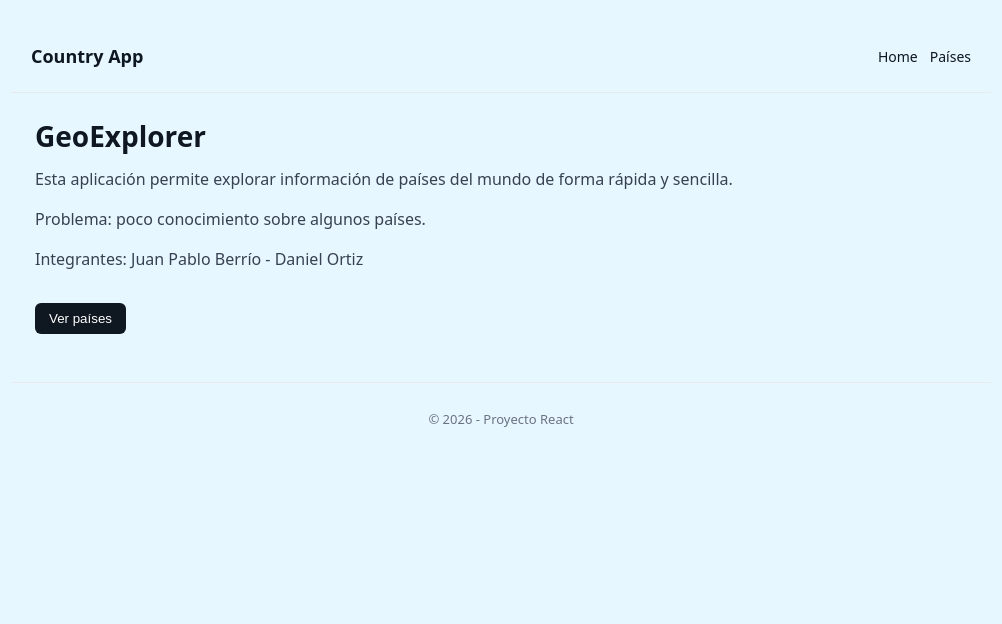
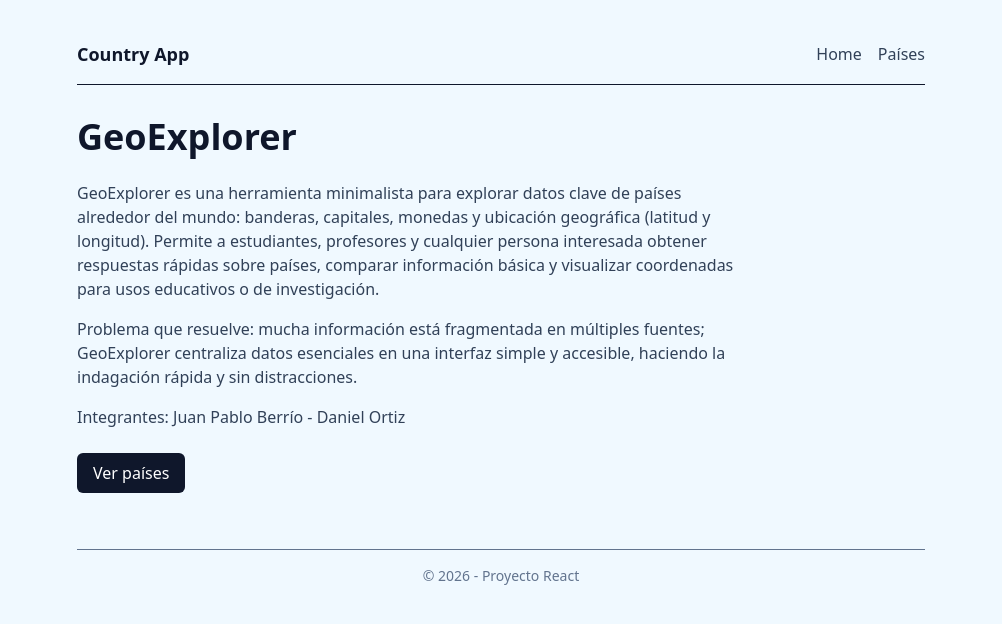
Before and after one commit to Ortizzz021/mini-app-react, a Next.js app in the folder mini-app/: page / in a window 1280 px wide. Shown: the top 624 px of the page, without its empty margins (139-1141 px from the left). Built offline with nearby package versions, Linux system fonts and the light colour scheme.

Commit message:
Ajustes Finales

```diff
--- a/mini-app/app/countries/page.js
+++ b/mini-app/app/countries/page.js
@@ -11,68 +11,70 @@ export default function Countries() {
 
   useEffect(() => {
     fetch("https://restcountries.com/v3.1/all?fields=name,capital,currencies,flags,latlng")
-      .then(res => res.json())
-      .then(data => {
+      .then((res) => res.json())
+      .then((data) => {
         setCountries(data);
         setLoading(false);
       })
-      .catch(err => {
+      .catch((err) => {
         console.error(err);
         setLoading(false);
       });
   }, []);
 
-  const filteredCountries = countries.filter(country =>
-    country.name.common.toLowerCase().includes(search.toLowerCase())
+  const filteredCountries = countries.filter((country) =>
+    country?.name?.common?.toLowerCase().includes(search.toLowerCase())
   );
-
-  const mainStyle = { padding: 24 };
-  const titleStyle = { fontSize: 20, fontWeight: 700, marginBottom: 12 };
-  const inputStyle = { width: '100%', padding: 10, border: '1px solid #e5e7eb', borderRadius: 6, marginBottom: 16 };
-  const listStyle = { display: 'flex', flexWrap: 'wrap', gap: 16 };
-  // reducir el ancho base de las tarjetas para que no se expandan demasiado
-  const cardStyle = { flex: '1 1 260px', border: '1px solid #eaeaea', borderRadius: 8, padding: 12, boxShadow: '0 1px 3px rgba(0,0,0,0.04)', background: '#fff', display: 'flex', flexDirection: 'column', alignItems: 'stretch' };
-  // hacer la imagen más alta y usar contain para mostrar la bandera completa
-  const imgStyle = { width: '100%', height: 150, objectFit: 'contain', background: '#f8fafc', borderRadius: 6, marginBottom: 8, display: 'block' };
-  const countryTitle = { fontSize: 16, fontWeight: 600, margin: '8px 0' };
-  const smallText = { color: '#6b7280', fontSize: 13, margin: 0 };
 
   return (
     <div>
       <Header />
 
-      <main style={mainStyle}>
-        <h1 style={titleStyle}>Lista de Países</h1>
-
+      <main className="py-8">
+        <div className="flex items-center justify-between mb-6">
+          <h1 className="text-2xl font-semibold">Lista de Países</h1>
           <input
             type="text"
             placeholder="Buscar país..."
-          style={inputStyle}
+            className="border rounded-md px-3 py-2 w-64 text-sm"
             onChange={(e) => setSearch(e.target.value)}
           />
+        </div>
 
-        {loading && <p>Cargando...</p>}
+        {loading ? (
+          <p className="text-sm text-slate-600">Cargando datos...</p>
+        ) : (
+          <div className="grid grid-cols-1 sm:grid-cols-2 lg:grid-cols-3 gap-6">
+            {filteredCountries.map((country, index) => (
+              <article
+                key={country?.name?.common ?? index}
+                className="bg-white rounded-lg shadow-sm border p-4 flex flex-col"
+              >
+                <div className="flex-shrink-0 mb-3 h-40 bg-slate-50 rounded overflow-hidden flex items-center justify-center">
+                  <img
+                    src={country?.flags?.png}
+                    alt={country?.name?.common ?? 'bandera'}
+                    className="h-full object-contain"
+                  />
+                </div>
 
-        <div style={listStyle}>
-          {filteredCountries.map((country, index) => (
-            <div key={index} style={cardStyle}>
-              <img src={country.flags.png} alt="flag" style={imgStyle} />
-              <h2 style={countryTitle}>
-                {country.name?.common || "Sin nombre"}
-              </h2>
+                <h2 className="text-lg font-medium mb-1">{country?.name?.common ?? "Sin nombre"}</h2>
 
-              <p style={smallText}>
-                Capital: {country.capital?.[0] || "N/A"}
-              </p>
+                <p className="text-sm text-slate-600 mb-1">Capital: {country?.capital?.[0] ?? "N/A"}</p>
 
-              <p style={smallText}>
-                Moneda: {country.currencies
-                  ? Object.values(country.currencies)[0]?.name
-                  : "N/A"}
-              </p>
+                <p className="text-sm text-slate-600 mb-2">Moneda: {country?.currencies ? Object.values(country.currencies)[0]?.name : "N/A"}</p>
+
+                <div className="mt-auto text-sm text-slate-500">
+                  {Array.isArray(country?.latlng) && country.latlng.length >= 2 ? (
+                    <p>Ubicación: lat {country.latlng[0].toFixed(4)}, lng {country.latlng[1].toFixed(4)}</p>
+                  ) : (
+                    <p>Ubicación: N/D</p>
+                  )}
                 </div>
+              </article>
             ))}
           </div>
+        )}
       </main>
 
       <Footer />
--- /dev/null
+++ b/mini-app/app/globals.css
@@ -0,0 +1,29 @@
+@import "tailwindcss";
+
+/* Minimal global styles + Tailwind base overrides */
+@layer base {
+  html, body {
+    height: 100%;
+  }
+
+  body {
+    /* color de fondo claro azul como fallback y usando variables de Tailwind */
+    background-color: var(--color-slate-900);
+    font-family: system-ui, -apple-system, "Segoe UI", Roboto, "Helvetica Neue", Arial;
+    -webkit-font-smoothing: antialiased;
+    -moz-osx-font-smoothing: grayscale;
+    color: var(--color-white);
+    margin: 0;
+  }
+
+  a {
+    color: var(--color-slate-900);
+    text-decoration: none;
+  }
+
+  input, textarea, button, select {
+    font-family: inherit;
+  }
+}
+
+img { display: block; max-width: 100%; }
--- a/mini-app/app/layout.js
+++ b/mini-app/app/layout.js
@@ -1,3 +1,5 @@
+import './globals.css';
+
 export const metadata = {
   title: "Country App",
   description: "Explorador de países",
@@ -6,8 +8,8 @@ export const metadata = {
 export default function RootLayout({ children }) {
   return (
     <html lang="es">
-      <body style={{ margin: 0, fontFamily: 'system-ui, -apple-system, "Segoe UI", Roboto, "Helvetica Neue", Arial', background: '#e6f7ff', color: '#0f1720' }}>
-        <div style={{ maxWidth: 980, margin: '0 auto', padding: 20 }}>
+      <body className="bg-sky-50 text-slate-900 antialiased">
+        <div className="max-w-4xl mx-auto p-6">
           {children}
         </div>
       </body>
--- a/mini-app/app/page.js
+++ b/mini-app/app/page.js
@@ -3,41 +3,35 @@ import Footer from "@/components/Footer";
 import Link from "next/link";
 
 export default function Home() {
-  const mainStyle = { padding: 24 };
-  const titleStyle = { fontSize: 28, fontWeight: 700, margin: 0 };
-  const paragraphStyle = { marginTop: 12, color: "#374151", lineHeight: 1.5 };
-  const buttonStyle = {
-    marginTop: 16,
-    background: "#0f1720",
-    color: "#fff",
-    padding: "8px 14px",
-    border: "none",
-    borderRadius: 6,
-    cursor: "pointer",
-  };
-
   return (
     <div>
       <Header />
 
-      <main style={mainStyle}>
-        <h1 style={titleStyle}>GeoExplorer</h1>
+      <main className="py-8">
+        <h1 className="text-4xl font-extrabold text-slate-900">GeoExplorer</h1>
 
-        <p style={paragraphStyle}>
-          Esta aplicación permite explorar información de países del mundo de forma
-          rápida y sencilla.
+        <p className="mt-6 text-slate-700 max-w-2xl">
+          GeoExplorer es una herramienta minimalista para explorar datos clave de
+          países alrededor del mundo: banderas, capitales, monedas y ubicación geográfica (latitud y longitud).
+          Permite a estudiantes, profesores y cualquier persona interesada obtener
+          respuestas rápidas sobre países, comparar información básica y visualizar
+          coordenadas para usos educativos o de investigación.
         </p>
 
-        <p style={paragraphStyle}>
-          Problema: poco conocimiento sobre algunos países.
+        <p className="mt-4 text-slate-700 max-w-2xl">
+          Problema que resuelve: mucha información está fragmentada en múltiples
+          fuentes; GeoExplorer centraliza datos esenciales en una interfaz simple y
+          accesible, haciendo la indagación rápida y sin distracciones.
         </p>
 
-        <p style={paragraphStyle}>
+        <p className="mt-4 text-slate-700 max-w-2xl">
           Integrantes: Juan Pablo Berrío - Daniel Ortiz
         </p>
 
         <Link href="/countries">
-          <button style={buttonStyle}>Ver países</button>
+          <button className="mt-6 bg-slate-900 text-white px-4 py-2 rounded-md">
+            Ver países
+          </button>
         </Link>
       </main>
 
--- a/mini-app/components/Footer.js
+++ b/mini-app/components/Footer.js
@@ -1,6 +1,6 @@
 export default function Footer() {
   return (
-    <footer style={{ borderTop: '1px solid #e9e9e9', textAlign: 'center', padding: '14px 20px', marginTop: 24, fontSize: 13, color: '#6b7280' }}>
+    <footer className="border-t mt-6 py-4 text-center text-sm text-slate-500">
       <p>© 2026 - Proyecto React</p>
     </footer>
   );
--- a/mini-app/components/Header.js
+++ b/mini-app/components/Header.js
@@ -1,18 +1,13 @@
 import Link from "next/link";
 
 export default function Header() {
-  const headerStyle = { display: 'flex', justifyContent: 'space-between', alignItems: 'center', padding: '12px 20px', borderBottom: '1px solid #e9e9e9' };
-  const titleStyle = { fontSize: 18, fontWeight: 600 };
-  const navStyle = { display: 'flex', gap: 12 };
-  const linkStyle = { color: '#0f1720', textDecoration: 'none', fontSize: 14 };
+  return (
+    <header className="flex items-center justify-between py-4 border-b">
+      <h1 className="text-lg font-semibold">Country App</h1>
 
-  return (
-    <header style={headerStyle}>
-      <h1 style={titleStyle}>Country App</h1>
-
-      <nav style={navStyle}>
-        <Link href="/" style={linkStyle}>Home</Link>
-        <Link href="/countries" style={linkStyle}>Países</Link>
+      <nav className="flex gap-4">
+        <Link href="/" className="text-slate-700 hover:text-slate-900">Home</Link>
+        <Link href="/countries" className="text-slate-700 hover:text-slate-900">Países</Link>
       </nav>
     </header>
   );
--- a/mini-app/package.json
+++ b/mini-app/package.json
@@ -14,11 +14,15 @@
     "react-dom": "19.2.4"
   },
   "devDependencies": {
+    "@tailwindcss/postcss": "^4.2.2",
     "@types/node": "^20",
     "@types/react": "^19",
     "@types/react-dom": "^19",
+    "autoprefixer": "^10",
     "eslint": "^9",
     "eslint-config-next": "16.2.1",
+    "postcss": "^8",
+    "tailwindcss": "^4",
     "typescript": "^5"
   }
 }
--- /dev/null
+++ b/mini-app/postcss.config.mjs
@@ -0,0 +1,6 @@
+export default {
+  plugins: {
+    '@tailwindcss/postcss': {},
+    autoprefixer: {},
+  },
+};
--- /dev/null
+++ b/mini-app/tailwind.config.js
@@ -0,0 +1,7 @@
+module.exports = {
+  content: ['./app/**/*.{js,ts,jsx,tsx}', './components/**/*.{js,ts,jsx,tsx}'],
+  theme: {
+    extend: {},
+  },
+  plugins: [],
+};
```
Also changed, not shown: 1 other file (tests, documents, lock files or other folders). Lines whose indentation alone changed are shown as unchanged.
